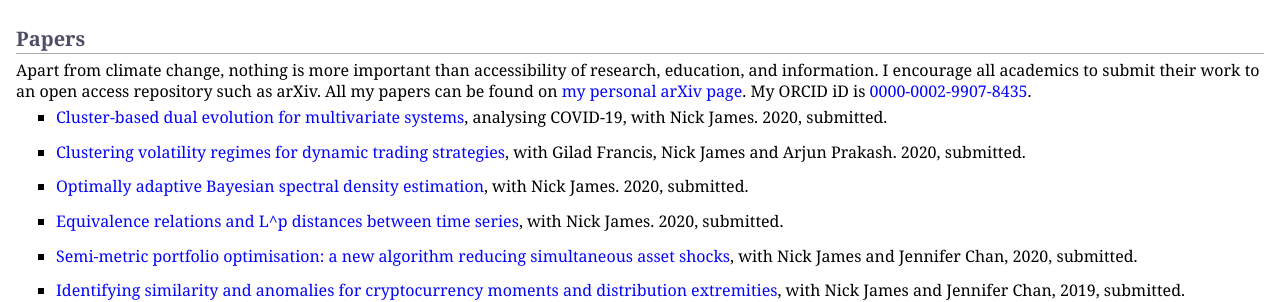
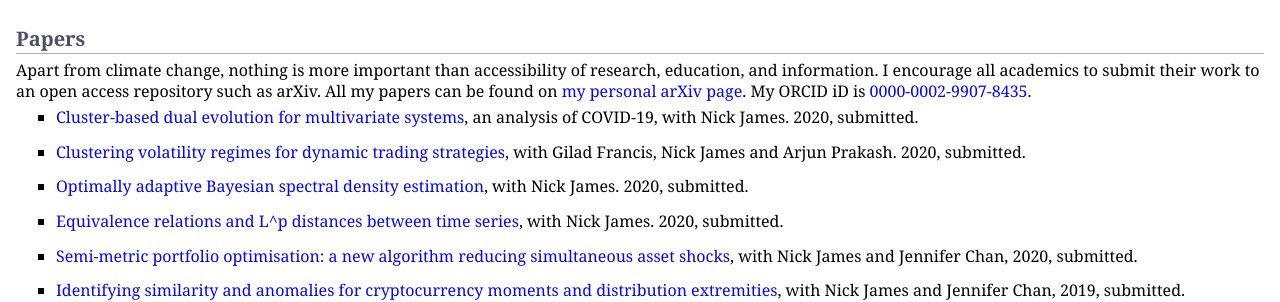
Before and after one commit to MaxMenzies/maxmenzies.com, a Jekyll site: the page index.html, which Jekyll copies as it is, in a window 1280 px wide. Shown: the part 409-711 px from the top of the page. Built offline with Jekyll 4.4.1, drawn with Linux system fonts in a browser that asks for light colours.

Commit message:
Update index.html

```diff
--- a/index.html
+++ b/index.html
@@ -40,7 +40,7 @@
 <h2>Papers</h2>
 <p>Apart from climate change, nothing is more important than accessibility of research, education, and information. I encourage all academics to submit their work to an open access repository such as arXiv. All my papers can be found on <a href="https://arxiv.org/a/menzies_m_1.html">my personal arXiv page</a>. My ORCID iD is <a href="https://orcid.org/0000-0002-9907-8435.">0000-0002-9907-8435</a>.</p>
 <ul>
-<li><p> <a href="https://arxiv.org/abs/2005.02125">Cluster-based dual evolution for multivariate systems</a>, analysing COVID-19, with Nick James. 2020, submitted. </p>
+<li><p> <a href="https://arxiv.org/abs/2005.02125">Cluster-based dual evolution for multivariate systems</a>, an analysis of COVID-19, with Nick James. 2020, submitted. </p>
 </li>
 </ul>
 <ul>
```
